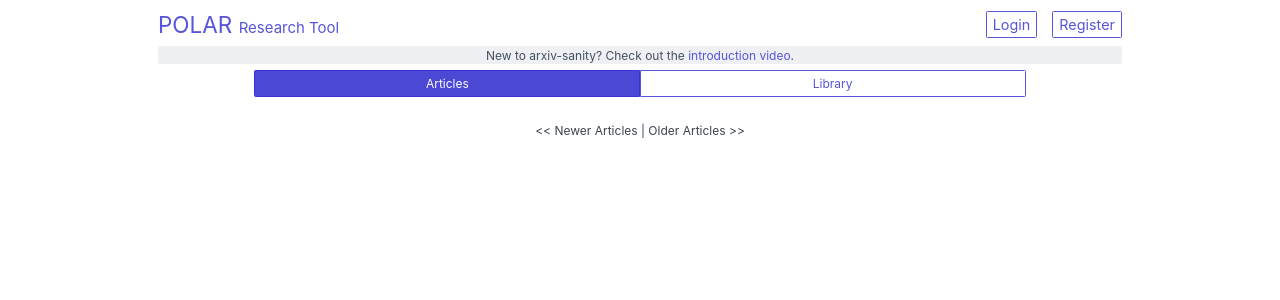
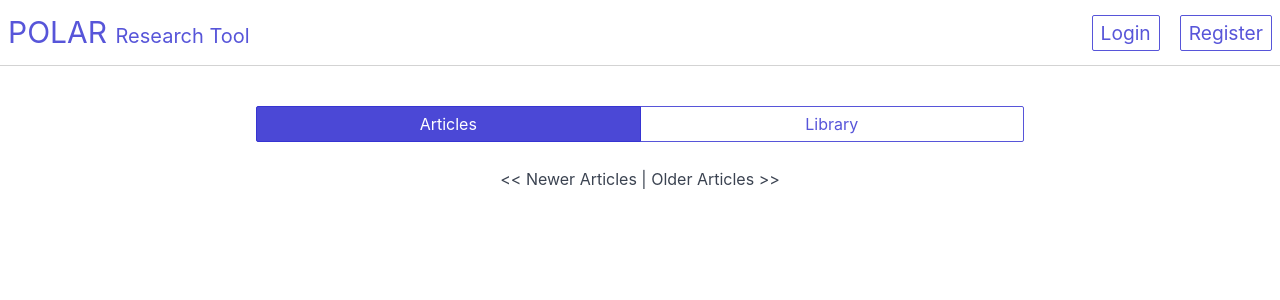
Before and after one commit to travismorenz/polar-research-tool, a Flask app: page / in a window 1280 px wide. Shown: the top 300 px of the page. Run offline with Flask 2, Linux system fonts and the light colour scheme; data that the repository does not hold is empty; parts of the project's set-up code (start-up, migrations or seed data) failed here and were passed over.

Commit message:
Styling changes

```diff
--- a/app/static/main.css
+++ b/app/static/main.css
@@ -1,10 +1,9 @@
-html {
-  font-size: 15px;
-}
-
 /* Header */
 header {
-  padding-top: 0.5rem;
+  padding: 0.5rem 0;
+  width: 100%;
+  border-bottom: 1px solid lightgrey;
+  margin-bottom: 2rem;
 }
 .nav-btn {
   margin-right: 1rem;
@@ -30,12 +29,6 @@ header {
 /* Main Page */
 main {
   margin-top: 90px;
-}
-
-#banner_child {
-  width: 100%;
-  text-align: center;
-  margin-top: 5px;
 }
 
 #qfield {
--- a/app/templates/login.html
+++ b/app/templates/login.html
@@ -2,7 +2,7 @@
 content %}
 <div class="container auth-card grid-xl">
   <div class="columns">
-    <div class="column col-4 col-mx-auto card">
+    <div class="column col-6 col-mx-auto card">
       <div class="card-body">
         <h2 class="text-center">Login</h2>
         <form
--- a/app/templates/main.html
+++ b/app/templates/main.html
@@ -1,13 +1,6 @@
 {% extends "template.html" %} {% block title %}Home{% endblock %} {% block
 content %}
-
 <div id="banner">
-    <div id="banner_child" class="label secondary-label">
-        New to arxiv-sanity? Check out the
-        <a href="https://youtu.be/S2GY3gh6qC8" target="_blank">introduction video</a
-        >.
-    </div>
-
   <!--
     <div id="sbox" style="text-align: center; margin-top: 5px;">
       <form action="/search" method="get">
@@ -42,11 +35,16 @@ content %}
 <div class="article card">
   <a href="{{ article.url }}" target="_blank"><h4>{{ article.title }}</h4></a>
   <div class="metadata">
-        <span class="publish_date">{{ article.publish_date.strftime('%m/%d/%Y') }}</span>
+    <span class="publish_date"
+      >{{ article.publish_date.strftime('%m/%d/%Y') }}</span
+    >
     {% if article.version1 %}
-        <span class="publish_date version1_date"><a href="{{ article.version1.url }}" target="_blank">(v1: {{ article.version1.publish_date.strftime('%m/%d/%Y') }})</a></span>
-        {% endif %}
-        {% for category in article.categories[:-1] %}
+    <span class="publish_date version1_date"
+      ><a href="{{ article.version1.url }}" target="_blank"
+        >(v1: {{ article.version1.publish_date.strftime('%m/%d/%Y') }})</a
+      ></span
+    >
+    {% endif %} {% for category in article.categories[:-1] %}
     <span>{{ category.name }} |</span>
     {% endfor %}
     <span>{{ article.categories[-1].name }}</span>
@@ -63,5 +61,4 @@ content %}
     >Older Articles &gt;&gt;</a
   >{% else %}Older Articles &gt;&gt;{% endif %}
 </div>
-
 {% endblock %}
--- a/app/templates/register.html
+++ b/app/templates/register.html
@@ -2,7 +2,7 @@
 content %}
 <div class="container auth-card grid-xl">
   <div class="columns">
-    <div class="column col-4 col-mx-auto card">
+    <div class="column col-6 col-mx-auto card">
       <div class="card-body">
         <h2 class="text-center">Register</h2>
         <form
--- a/app/templates/template.html
+++ b/app/templates/template.html
@@ -20,10 +20,12 @@
     <title>{% block title %}{% endblock %} - POLAR</title>
   </head>
   <body>
-    <div class="container grid-lg">
-    <header class="navbar">
+    <header>
+      <div class="navbar container grid-xl">
         <section class="navbar-section">
-        <a href="{{ url_for('site.intmain') }}" class="navbar-brand mr-10">POLAR <span>Research Tool</span></a>
+          <a href="{{ url_for('site.intmain') }}" class="navbar-brand mr-10"
+            >POLAR <span>Research Tool</span></a
+          >
         </section>
         <section class="navbar-section">
           {% if current_user.is_authenticated %}
@@ -45,7 +47,9 @@
             </ul>
           </div>
           {% else %}
-        <a href="{{ url_for('auth.login_get') }}" class="btn text-large nav-btn"
+          <a
+            href="{{ url_for('auth.login_get') }}"
+            class="btn text-large nav-btn"
             >Login</a
           >
           <a href="{{ url_for('auth.register_get') }}" class="btn text-large"
@@ -53,7 +57,9 @@
           >
           {% endif %}
         </section>
+      </div>
     </header>
+    <div class="container grid-lg">
       {% block content %}{% endblock %}
     </div>
   </body>
```
Also changed, not shown: other parts of app/static/main.css (+18 -22 lines). Lines whose indentation alone changed are shown as unchanged.
